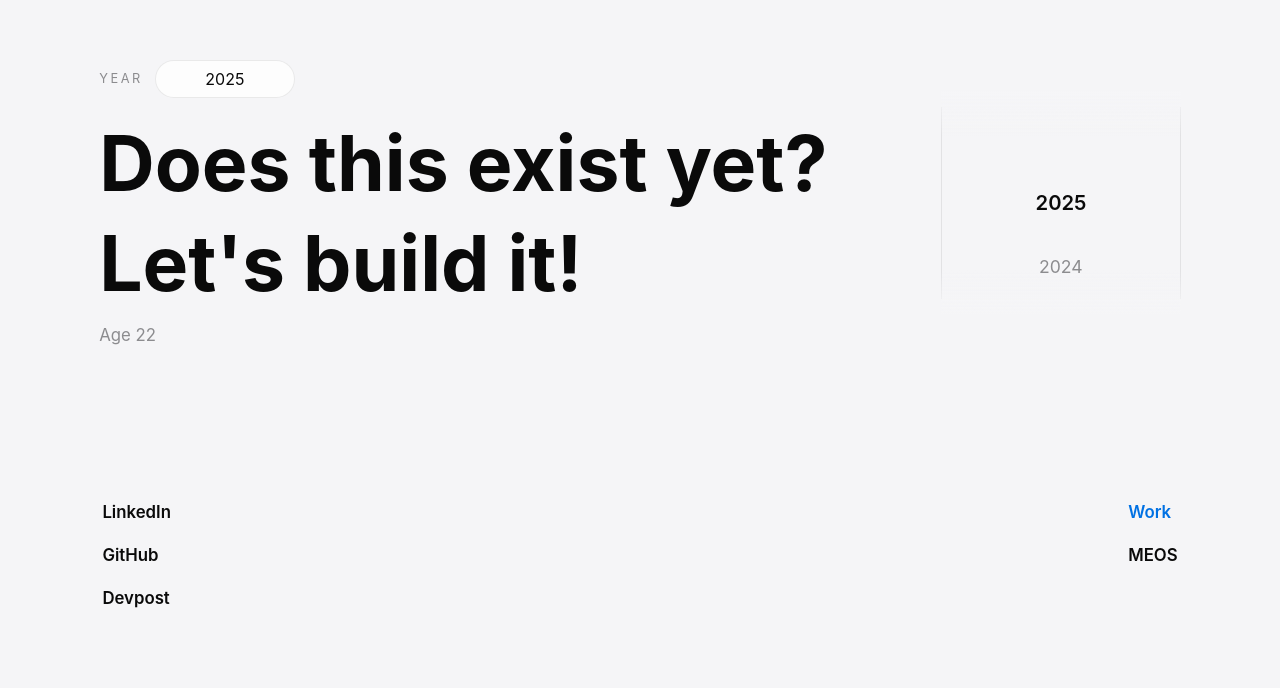
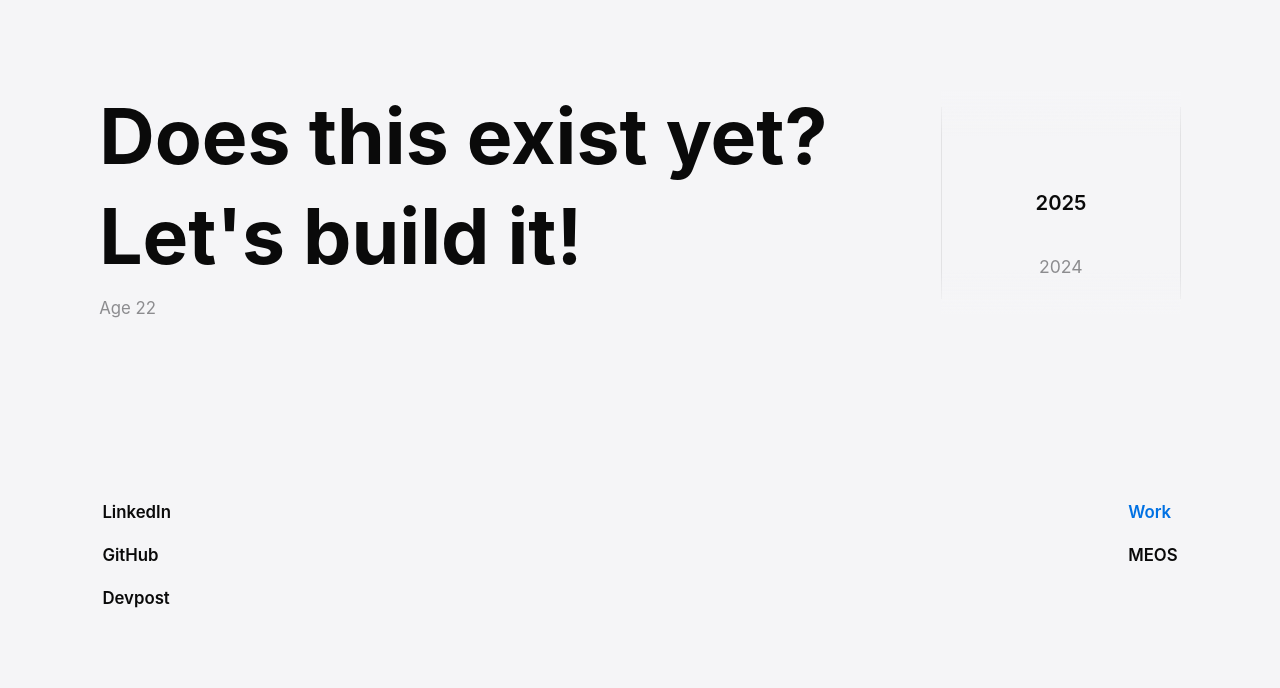
Before and after one commit to MateDort/Portfolio, a plain HTML site: page index.html in a window 1280 px wide. Shown: the part 112-800 px from the top of the page. Drawn offline with Linux system fonts and the light colour scheme; a web font is replaced by a local one.

Commit message:
Show dropdown only on mobile

```diff
--- a/styles.css
+++ b/styles.css
@@ -222,7 +222,8 @@ h1 {
     touch-action: pan-y;
 }
 
-.timeline-select, .timeline-select--fixed {
+.timeline-select,
+.timeline-select--fixed {
     display: none;
     margin-top: 1.5rem;
     font-size: 0.95rem;
@@ -232,7 +233,6 @@ h1 {
 }
 
 .timeline-select--fixed {
-    display: inline-flex;
     margin-top: 0;
     margin-bottom: 1rem;
 }
```
